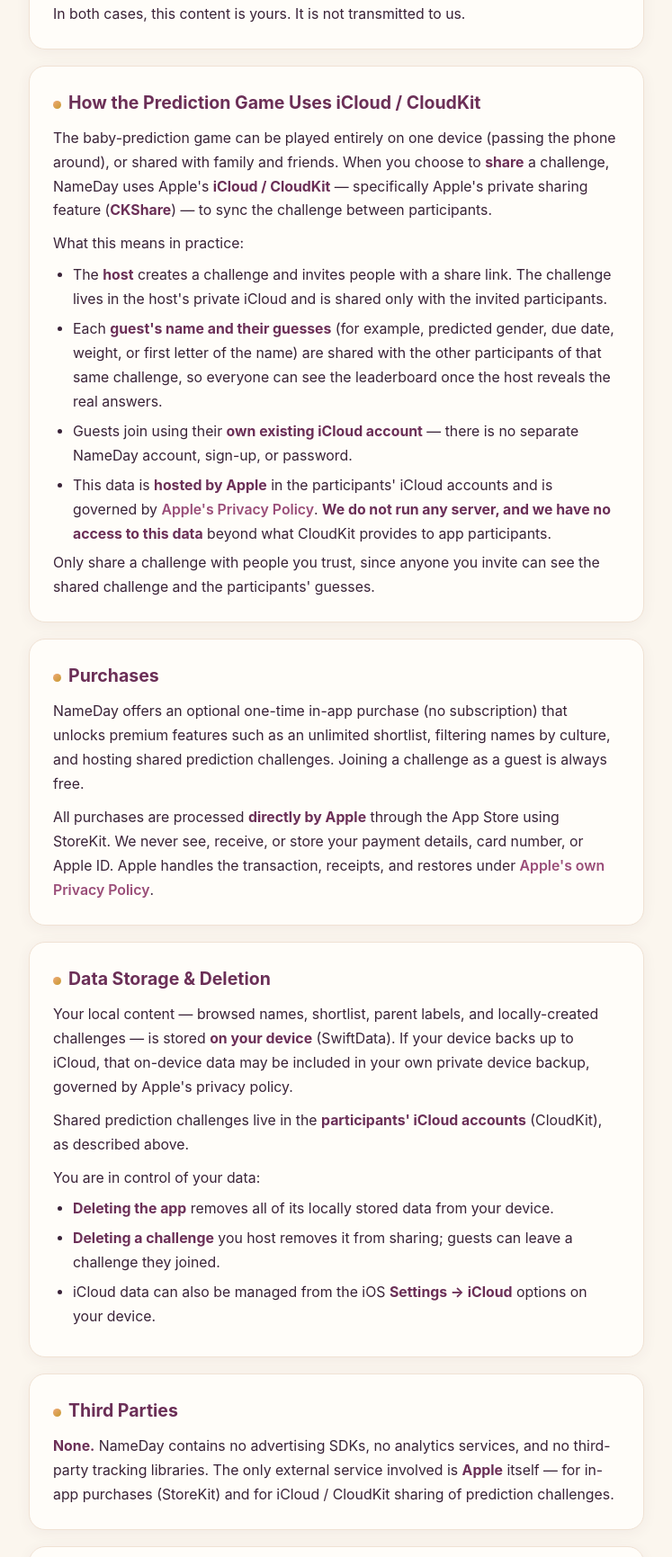
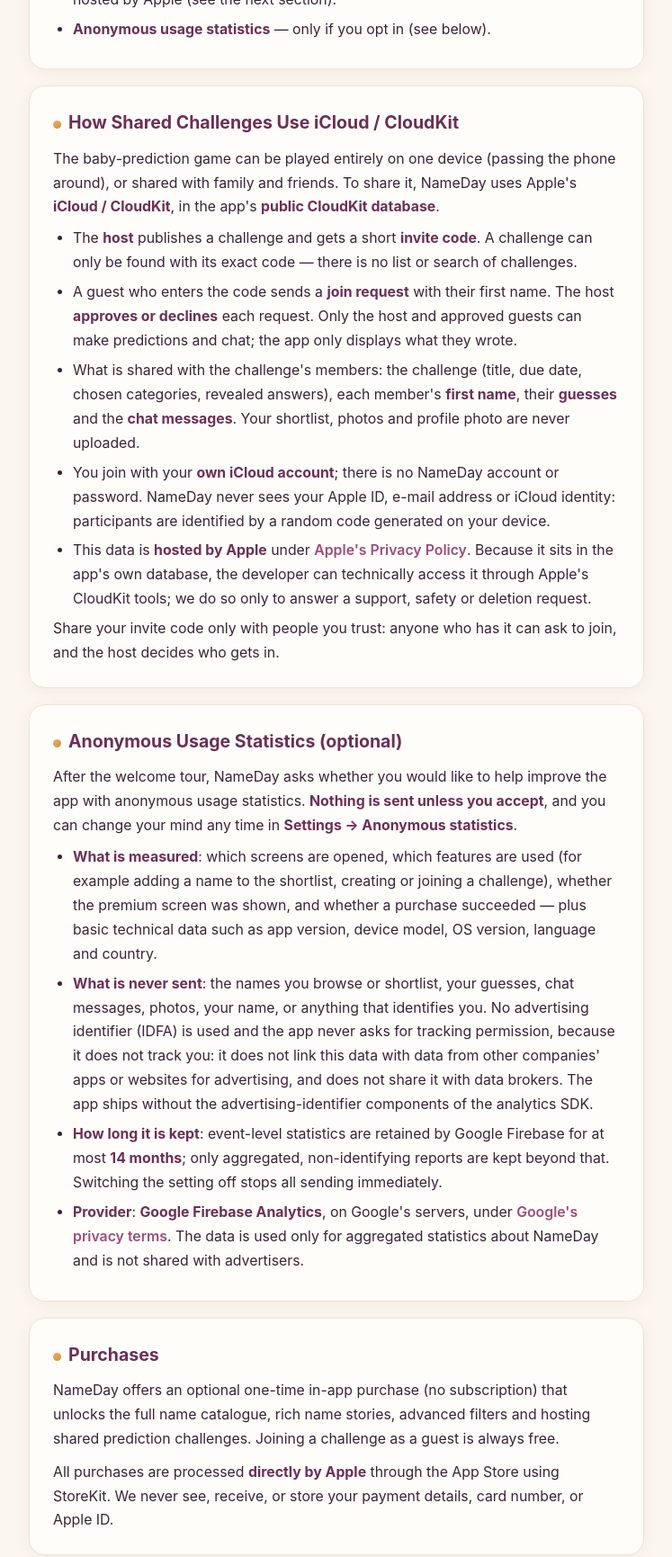
Before and after one commit to mythadubiz/nameday-legal, a plain HTML site: page index.html in a window 1280 px wide. Shown: the part 1069-2800 px from the top of the page at 90% size, without its empty margins (266-1013 px from the left). Drawn offline with Linux system fonts and the light colour scheme.

Commit message:
Privacy: invite-code challenges in the app's CloudKit database, optional anonymous statistics (NameDay v1.1)

```diff
--- a/index.html
+++ b/index.html
@@ -79,66 +79,74 @@
         <img src="icon.png" alt="NameDay app icon">
         <h1>NameDay</h1>
         <p class="tag">Baby-name finder &amp; baby-prediction game</p>
-        <div class="sub">Privacy Policy · Last updated: 12 July 2026</div>
+        <div class="sub">Privacy Policy · Last updated: 2 October 2026</div>
     </div>
 
     <div class="container">
         <div class="card">
             <h2><span class="dot"></span>Overview</h2>
             <p class="lead">NameDay helps expecting parents find the perfect name together and invites family and friends to guess the big day — all while keeping your family's moments private.</p>
-            <p>NameDay is designed to be private by default. The app has <strong>no accounts to create</strong>, <strong>no advertising</strong>, and <strong>no third-party analytics or tracking</strong> of any kind. The names you browse and shortlist stay on your device. The prediction game is shared only through <strong>your own iCloud</strong>, with the people you personally invite — never through any server of ours.</p>
+            <p>NameDay has <strong>no accounts to create</strong> and <strong>no advertising</strong>, and it does not track you. The names you browse and shortlist stay on your device. A shared prediction challenge is stored with Apple's iCloud / CloudKit and is visible only to the people the host lets in. Anonymous usage statistics are <strong>off unless you switch them on</strong> (see <a href="#analytics">Anonymous Usage Statistics</a>).</p>
         </div>
 
         <div class="card">
             <h2><span class="dot"></span>Information We Collect</h2>
-            <p><strong>None, directly.</strong> We (the developer) do not operate a server, do not have user accounts, and do not collect, receive, sell, or share your personal information.</p>
-            <p>Everything you do in NameDay lives in one of two places:</p>
+            <p>We (the developer) do not operate a server of our own, do not have user accounts, and do not sell or share your personal information. What you do in NameDay lives in one of these places:</p>
             <ul>
-                <li><strong>On your device</strong> — the names you browse, your couple's shortlist, your parent labels, and any prediction challenges or guesses you create locally are stored on your device using Apple's on-device database (SwiftData).</li>
-                <li><strong>In iCloud / CloudKit</strong> — when you host or join a <em>shared</em> prediction challenge, that challenge and its predictions are stored in Apple's iCloud and shared with the participants you invite (see the next section).</li>
+                <li><strong>On your device</strong> — the names you browse, your couple's shortlist, your parent labels, your album photos, your profile photo, and challenges played only on one device are stored on your device (SwiftData).</li>
+                <li><strong>In NameDay's iCloud / CloudKit database</strong> — when you host or join a <em>shared</em> prediction challenge, the challenge, the participants' first names, their guesses and the challenge chat messages are stored in NameDay's CloudKit database, hosted by Apple (see the next section).</li>
+                <li><strong>Anonymous usage statistics</strong> — only if you opt in (see below).</li>
             </ul>
-            <p>In both cases, this content is yours. It is not transmitted to us.</p>
         </div>
 
         <div class="card">
-            <h2><span class="dot"></span>How the Prediction Game Uses iCloud / CloudKit</h2>
-            <p>The baby-prediction game can be played entirely on one device (passing the phone around), or shared with family and friends. When you choose to <strong>share</strong> a challenge, NameDay uses Apple's <strong>iCloud / CloudKit</strong> — specifically Apple's private sharing feature (<strong>CKShare</strong>) — to sync the challenge between participants.</p>
-            <p>What this means in practice:</p>
+            <h2><span class="dot"></span>How Shared Challenges Use iCloud / CloudKit</h2>
+            <p>The baby-prediction game can be played entirely on one device (passing the phone around), or shared with family and friends. To share it, NameDay uses Apple's <strong>iCloud / CloudKit</strong>, in the app's <strong>public CloudKit database</strong>.</p>
             <ul>
-                <li>The <strong>host</strong> creates a challenge and invites people with a share link. The challenge lives in the host's private iCloud and is shared only with the invited participants.</li>
-                <li>Each <strong>guest's name and their guesses</strong> (for example, predicted gender, due date, weight, or first letter of the name) are shared with the other participants of that same challenge, so everyone can see the leaderboard once the host reveals the real answers.</li>
-                <li>Guests join using their <strong>own existing iCloud account</strong> — there is no separate NameDay account, sign-up, or password.</li>
-                <li>This data is <strong>hosted by Apple</strong> in the participants' iCloud accounts and is governed by <a href="https://www.apple.com/legal/privacy/" target="_blank" rel="noopener">Apple's Privacy Policy</a>. <strong>We do not run any server, and we have no access to this data</strong> beyond what CloudKit provides to app participants.</li>
+                <li>The <strong>host</strong> publishes a challenge and gets a short <strong>invite code</strong>. A challenge can only be found with its exact code — there is no list or search of challenges.</li>
+                <li>A guest who enters the code sends a <strong>join request</strong> with their first name. The host <strong>approves or declines</strong> each request. Only the host and approved guests can make predictions and chat; the app only displays what they wrote.</li>
+                <li>What is shared with the challenge's members: the challenge (title, due date, chosen categories, revealed answers), each member's <strong>first name</strong>, their <strong>guesses</strong> and the <strong>chat messages</strong>. Your shortlist, photos and profile photo are never uploaded.</li>
+                <li>You join with your <strong>own iCloud account</strong>; there is no NameDay account or password. NameDay never sees your Apple ID, e-mail address or iCloud identity: participants are identified by a random code generated on your device.</li>
+                <li>This data is <strong>hosted by Apple</strong> under <a href="https://www.apple.com/legal/privacy/" target="_blank" rel="noopener">Apple's Privacy Policy</a>. Because it sits in the app's own database, the developer can technically access it through Apple's CloudKit tools; we do so only to answer a support, safety or deletion request.</li>
             </ul>
-            <p>Only share a challenge with people you trust, since anyone you invite can see the shared challenge and the participants' guesses.</p>
+            <p>Share your invite code only with people you trust: anyone who has it can ask to join, and the host decides who gets in.</p>
+        </div>
+
+        <div class="card" id="analytics">
+            <h2><span class="dot"></span>Anonymous Usage Statistics (optional)</h2>
+            <p>After the welcome tour, NameDay asks whether you would like to help improve the app with anonymous usage statistics. <strong>Nothing is sent unless you accept</strong>, and you can change your mind any time in <strong>Settings → Anonymous statistics</strong>.</p>
+            <ul>
+                <li><strong>What is measured</strong>: which screens are opened, which features are used (for example adding a name to the shortlist, creating or joining a challenge), whether the premium screen was shown, and whether a purchase succeeded — plus basic technical data such as app version, device model, OS version, language and country.</li>
+                <li><strong>What is never sent</strong>: the names you browse or shortlist, your guesses, chat messages, photos, your name, or anything that identifies you. No advertising identifier (IDFA) is used and the app never asks for tracking permission, because it does not track you: it does not link this data with data from other companies' apps or websites for advertising, and does not share it with data brokers. The app ships without the advertising-identifier components of the analytics SDK.</li>
+                <li><strong>How long it is kept</strong>: event-level statistics are retained by Google Firebase for at most <strong>14 months</strong>; only aggregated, non-identifying reports are kept beyond that. Switching the setting off stops all sending immediately.</li>
+                <li><strong>Provider</strong>: <strong>Google Firebase Analytics</strong>, on Google's servers, under <a href="https://firebase.google.com/support/privacy" target="_blank" rel="noopener">Google's privacy terms</a>. The data is used only for aggregated statistics about NameDay and is not shared with advertisers.</li>
+            </ul>
         </div>
 
         <div class="card">
             <h2><span class="dot"></span>Purchases</h2>
-            <p>NameDay offers an optional one-time in-app purchase (no subscription) that unlocks premium features such as an unlimited shortlist, filtering names by culture, and hosting shared prediction challenges. Joining a challenge as a guest is always free.</p>
-            <p>All purchases are processed <strong>directly by Apple</strong> through the App Store using StoreKit. We never see, receive, or store your payment details, card number, or Apple ID. Apple handles the transaction, receipts, and restores under <a href="https://www.apple.com/legal/privacy/" target="_blank" rel="noopener">Apple's own Privacy Policy</a>.</p>
+            <p>NameDay offers an optional one-time in-app purchase (no subscription) that unlocks the full name catalogue, rich name stories, advanced filters and hosting shared prediction challenges. Joining a challenge as a guest is always free.</p>
+            <p>All purchases are processed <strong>directly by Apple</strong> through the App Store using StoreKit. We never see, receive, or store your payment details, card number, or Apple ID.</p>
         </div>
 
         <div class="card">
             <h2><span class="dot"></span>Data Storage &amp; Deletion</h2>
-            <p>Your local content — browsed names, shortlist, parent labels, and locally-created challenges — is stored <strong>on your device</strong> (SwiftData). If your device backs up to iCloud, that on-device data may be included in your own private device backup, governed by Apple's privacy policy.</p>
-            <p>Shared prediction challenges live in the <strong>participants' iCloud accounts</strong> (CloudKit), as described above.</p>
-            <p>You are in control of your data:</p>
             <ul>
                 <li><strong>Deleting the app</strong> removes all of its locally stored data from your device.</li>
-                <li><strong>Deleting a challenge</strong> you host removes it from sharing; guests can leave a challenge they joined.</li>
-                <li>iCloud data can also be managed from the iOS <strong>Settings → iCloud</strong> options on your device.</li>
+                <li>When the host <strong>deletes a shared challenge</strong>, it is removed from the CloudKit database and no one can open it any more.</li>
+                <li>To have your <strong>guesses or chat messages</strong> in a shared challenge erased, write to us (address below) with the challenge's invite code; we will delete them.</li>
+                <li>Anonymous statistics: switch them off in Settings at any time.</li>
             </ul>
         </div>
 
         <div class="card">
             <h2><span class="dot"></span>Third Parties</h2>
-            <p><strong>None.</strong> NameDay contains no advertising SDKs, no analytics services, and no third-party tracking libraries. The only external service involved is <strong>Apple</strong> itself — for in-app purchases (StoreKit) and for iCloud / CloudKit sharing of prediction challenges.</p>
+            <p>NameDay contains no advertising SDKs and no cross-app tracking libraries. The external parties involved are <strong>Apple</strong> — in-app purchases (StoreKit) and iCloud / CloudKit for shared challenges — and <strong>Google Firebase</strong>, <strong>only if you opted in</strong> to anonymous usage statistics.</p>
         </div>
 
         <div class="card">
             <h2><span class="dot"></span>Children's Privacy</h2>
-            <p>NameDay is intended for expecting parents and adults. It does not collect personal information, contains no ads and no third-party content, and does not knowingly gather any data from children under 13.</p>
+            <p>NameDay is intended for expecting parents and adults. It contains no ads and does not knowingly gather any data from children under 13.</p>
         </div>
 
         <div class="card">
```
